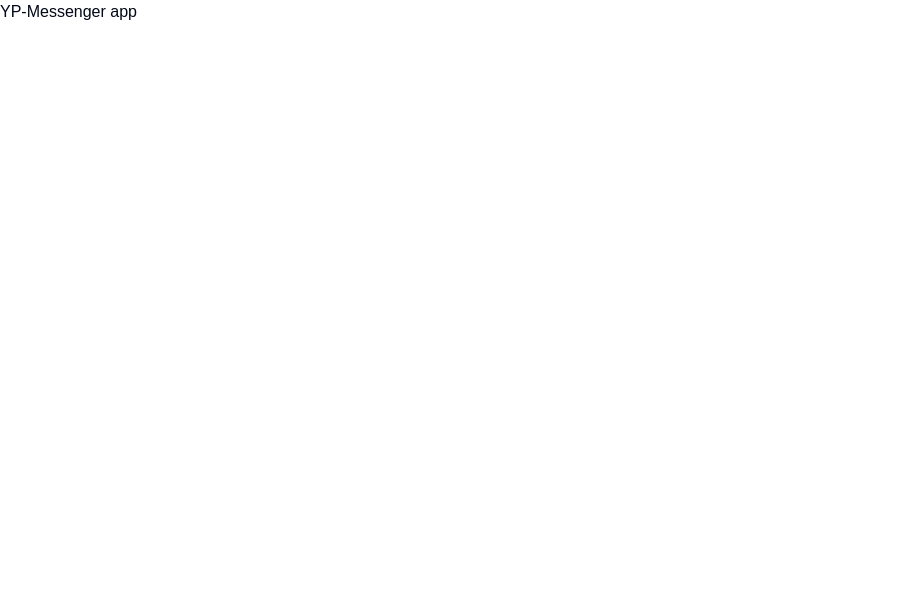
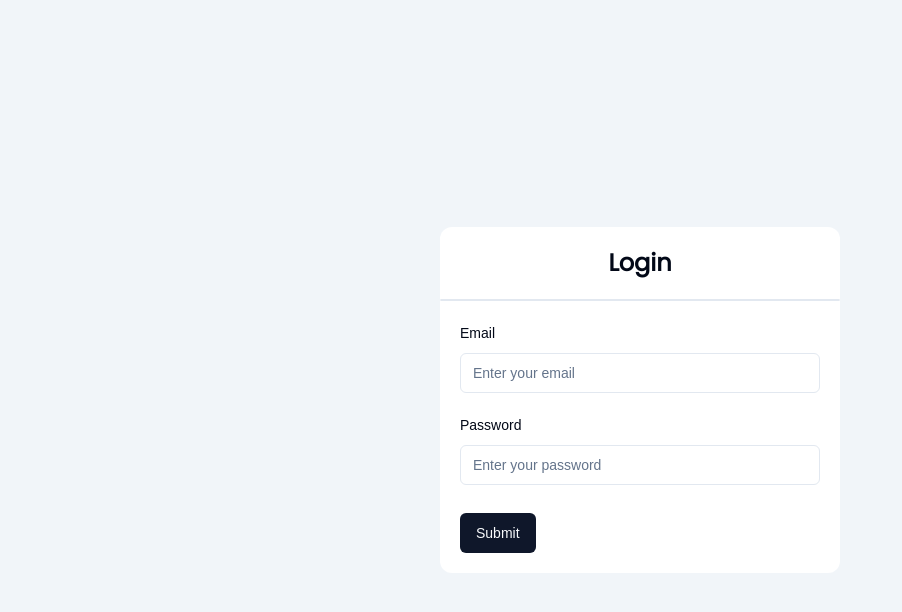
Before and after one commit to RPJ-Overseas-Exim/yp-messenger-next, a Next.js app: page / in a window 1280 px wide. Shown: the top 612 px of the page, without its empty margins (0-902 px from the left). Built offline with nearby package versions, Linux system fonts and the light colour scheme.

Commit message:
implemented the login form page andspawn the sidebar only on broadcast, profile and chatlist page

```diff
--- a/src/app/layout.tsx
+++ b/src/app/layout.tsx
@@ -1,9 +1,7 @@
 import type { Metadata } from "next";
 import "./globals.css";
-import { Navbar } from "@/components/Navbar"
 import { geistSans, geistMono, poppinsRegular, poppinsBold, poppinsBlack } from "./fonts/fonts"
 import { ThemeProvider } from "@/components/context/ThemeProvider";
-import { SideBar } from "@/components/SideBar";
 
 
 export const metadata: Metadata = {
--- a/src/app/page.tsx
+++ b/src/app/page.tsx
@@ -1,24 +1,60 @@
+"use client"
 import { useForm } from "react-hook-form"
 import { zodResolver } from "@hookform/resolvers/zod"
 import { z } from "zod"
 
-const formSchema = z.object({
+import { Button } from "@/components/ui/button"
+import { Form } from "@/components/ui/form"
+import { CustomFormField } from "@/components/CustomFormField"
+
+export const LoginFormSchema = z.object({
     email: z.string().email(),
     password: z.string().min(3).max(16),
 })
+type LoginForm = z.infer<typeof LoginFormSchema>
 
 export default function Home() {
-    const form = useForm<z.infer<typeof formSchema>>({
-        resolver: zodResolver(formSchema),
+    const form = useForm<LoginForm>({
+        resolver: zodResolver(LoginFormSchema),
         defaultValues: {
             email: "",
             password: "",
         }
     })
 
+    const handleSubmit = (values: LoginForm) => {
+        console.log(values)
+    }
+
     return (
-        <div>
-            YP-Messenger app
+        <div className="w-full h-screen bg-muted flex items-center justify-center">
+            <Form {...form} >
+                <form onSubmit={form.handleSubmit(handleSubmit)} className="max-w-[400px] space-y-5 w-3/4 bg-background rounded-xl py-5">
+                    <legend className="text-2xl font-bold text-center font-poppins" >Login</legend>
+
+                    <hr className="border border-border w-full rounded-lg" />
+
+                    <div className="space-y-5 px-5">
+                        <CustomFormField<LoginForm>
+                            form={form}
+                            type={"email"}
+                            title={"Email"}
+                            name={"email"}
+                            placeholder={"Enter your email"}
+                        />
+
+                        <CustomFormField<LoginForm>
+                            form={form}
+                            type={"password"}
+                            title={"Password"}
+                            name={"password"}
+                            placeholder={"Enter your password"}
+                        />
+
+                        <Button type="submit">Submit</Button>
+                    </div>
+                </form>
+            </Form>
         </div>
     );
 }
--- /dev/null
+++ b/src/components/CustomFormField.tsx
@@ -0,0 +1,42 @@
+"use client"
+import {
+    FormField,
+    FormLabel,
+    FormItem,
+    FormControl,
+    FormDescription,
+    FormMessage
+} from "@/components/ui/form"
+import { Input } from "@/components/ui/input"
+import { FieldValues, Path, UseFormReturn } from "react-hook-form"
+
+export function CustomFormField<T extends FieldValues>({ form, type, title, name, description, placeholder }: {
+    form: UseFormReturn<T, any, undefined>;
+    title: string;
+    name: Path<T>;
+    type: string;
+    description?: string;
+    placeholder?: string;
+}) {
+    return <FormField
+        control={form.control}
+        name={name}
+        render={({ field }) => (
+            <FormItem>
+                <FormLabel>
+                    {title}
+                </FormLabel>
+
+                <FormControl>
+                    <Input placeholder={placeholder} {...field} type={type} />
+                </FormControl>
+
+                <FormDescription>
+                    {description}
+                </FormDescription>
+
+                <FormMessage />
+            </FormItem>
+        )}
+    />
+}
--- a/src/components/SideBar.tsx
+++ b/src/components/SideBar.tsx
@@ -1,19 +1,31 @@
+"use client"
 import { SideBarButton } from "./SideBarButton";
 import { House, Megaphone, MessageSquareMore } from "lucide-react"
+import { useState, useEffect } from "react"
+import { usePathname } from "next/navigation"
 
 export function SideBar() {
+    const path = usePathname()
+    const [condition, setCondition] = useState<boolean>(false)
+
+    useEffect(() => {
+        setCondition(path === "/messenger/broadcast" || path === "/messenger/profile" || path === "/messenger")
+    }, [path])
+
+    if (!condition) return <></>
+
     return (
-        <aside className="fixed bottom-0 left-0 w-full border-t-2 border-border py-2">
+        <aside className="w-full border-t-2 border-border py-2">
             <div className="flex items-center justify-between">
-                <SideBarButton name="Chats" link="/">
+                <SideBarButton name="Chats" link="/messenger">
                     <MessageSquareMore size={24} />
                 </SideBarButton>
 
-                <SideBarButton name="Profile" link="/profile">
+                <SideBarButton name="Profile" link="/messenger/profile">
                     <House size={24} />
                 </SideBarButton>
 
-                <SideBarButton name="Broadcast" link="/broadcast">
+                <SideBarButton name="Broadcast" link="/messenger/broadcast">
                     <Megaphone size={24} />
                 </SideBarButton>
             </div>
--- a/tailwind.config.ts
+++ b/tailwind.config.ts
@@ -9,6 +9,9 @@ const config: Config = {
     ],
     theme: {
         extend: {
+            fontFamily: {
+                poppins: ["var(--font-poppins-reg)"]
+            },
             colors: {
                 background: 'hsl(var(--background))',
                 foreground: 'hsl(var(--foreground))',
```
Also changed, not shown: 1 other file (tests, documents, lock files or other folders). Lines whose indentation alone changed are shown as unchanged.
